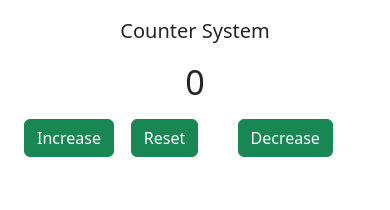
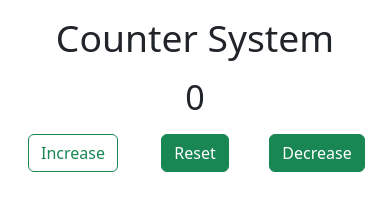
Before and after one commit to MarkRyuo/Counter_Program, a website: page src/index.html in a window 390 px wide. Drawn offline with nearby package versions, Linux system fonts and the light colour scheme.

Commit message:
udpate herE

```diff
--- a/src/index.html
+++ b/src/index.html
@@ -11,7 +11,7 @@
   <section>
     <div class="container-lg my-3">
         <div class="text-center">
-          <p class="lead">Counter System</p>
+          <p class="display-3">Counter System</p>
         </div>
 
         <form action="" class="row justify-content-center align-item-center">
@@ -22,15 +22,15 @@
 
                 <div class="row text-center">
 
-                  <div class="col-3 col-md-4">
-                    <button type="button" class="btn btn-success">Increase</button>
+                  <div class="col-4 col-md-4">
+                    <button type="button" class="btn btn-outline-success">Increase</button>
                   </div>
 
                   <div class="col-4 col-md-4">
                       <button type="button" class="btn btn-success">Reset</button>
                   </div>
 
-                  <div class="col-3 col-md-4">
+                  <div class="col-4 col-md-4">
                       <button type="button" class="btn btn-success">Decrease</button>
                   </div>
                 </div><!-- row end -->
```
